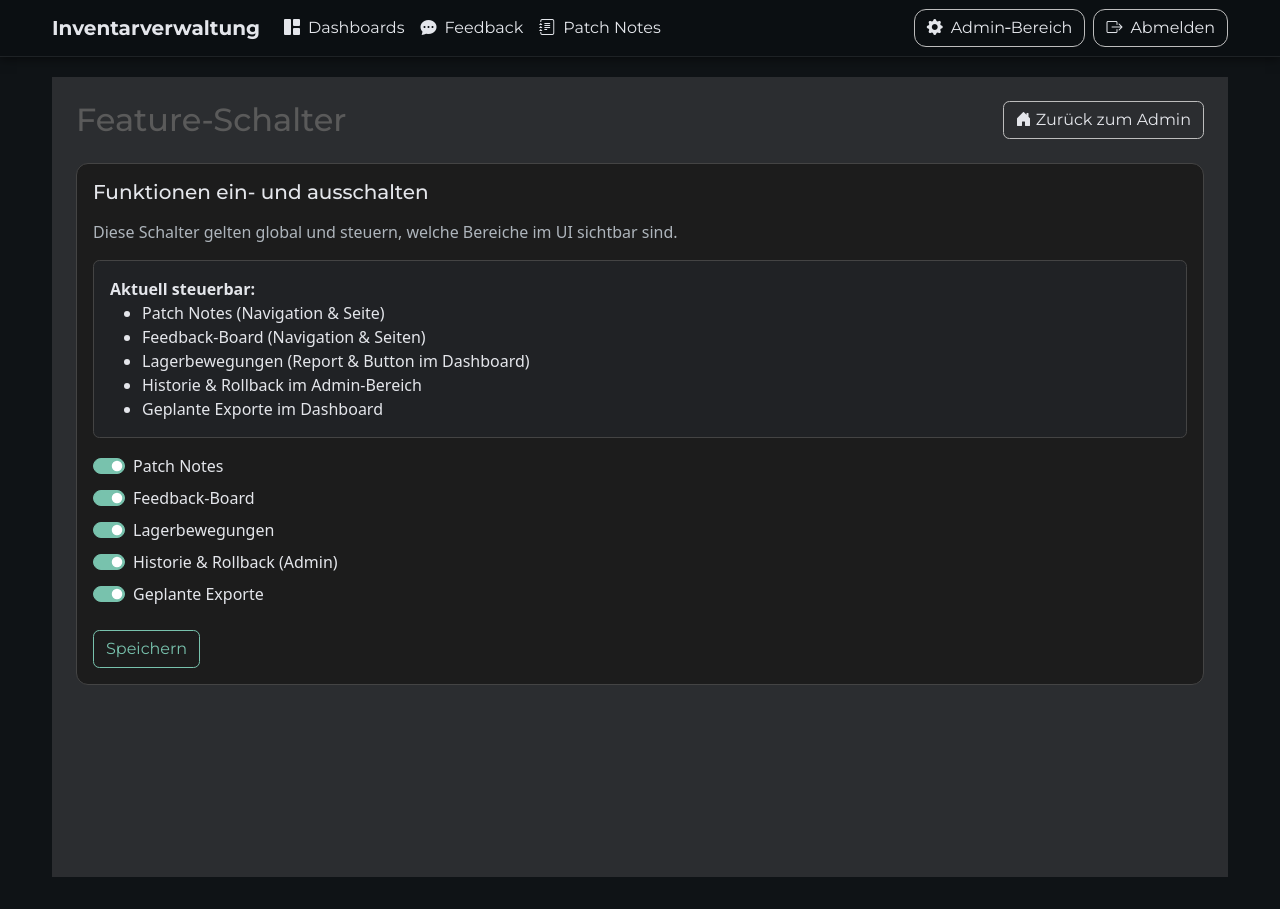
After one commit to 17Trust09/inventory_management, a Django app: page /manage/feature-toggles/ in a window 1280 px wide. The commit adds this page. Run offline with Django 4.2, Linux system fonts and the light colour scheme; the visitor is signed in with stand-in values (Sample User, id 1); data comes from the database, SQL or seed files in the repository.

Commit message:
Add superuser feature toggles

```diff
--- a/inventory/admin_urls.py
+++ b/inventory/admin_urls.py
@@ -41,6 +41,7 @@ from .admin_views import (
     # Global Settings
     GlobalSettingsListView,
     admin_globalsettings_edit,
+    admin_feature_toggles,
 
     # Storage Locations
     StorageLocationListView,
@@ -104,6 +105,7 @@ urlpatterns = [
     # Global Settings
     path('settings/', GlobalSettingsListView.as_view(), name='admin_global_settings'),
     path('settings/<int:pk>/edit/', admin_globalsettings_edit, name='admin_globalsettings_edit'),
+    path('feature-toggles/', admin_feature_toggles, name='admin_feature_toggles'),
 
     # Storage Locations
     path('storage-locations/', StorageLocationListView.as_view(), name='admin_storagelocations'),
--- a/inventory/admin_views.py
+++ b/inventory/admin_views.py
@@ -19,6 +19,7 @@ from barcode.writer import ImageWriter
 import qrcode
 import uuid
 
+from .feature_flags import get_feature_flags
 from .models import (
     InventoryItem,
     InventoryHistory,
@@ -41,9 +42,16 @@ from .forms import StorageLocationForm
 def _is_staff_or_super(user):
     return user.is_authenticated and (user.is_staff or user.is_superuser)
 
+def _is_superuser(user):
+    return user.is_authenticated and user.is_superuser
+
 def staff_required(view_func):
     """Decorator für FBVs: lässt nur is_staff/is_superuser rein."""
     return user_passes_test(_is_staff_or_super, login_url="login")(view_func)
+
+def superuser_required(view_func):
+    """Decorator für FBVs: lässt nur Superuser rein."""
+    return user_passes_test(_is_superuser, login_url="login")(view_func)
 
 class StaffRequiredMixin(LoginRequiredMixin, UserPassesTestMixin):
     """Mixin für CBVs: lässt nur is_staff/is_superuser rein."""
@@ -54,6 +62,18 @@ class StaffRequiredMixin(LoginRequiredMixin, UserPassesTestMixin):
         messages.error(self.request, "Kein Zugriff. Bitte als Admin anmelden.")
         return redirect("login")
 
+class SuperuserRequiredMixin(LoginRequiredMixin, UserPassesTestMixin):
+    """Mixin für CBVs: lässt nur Superuser rein."""
+    def test_func(self):
+        return _is_superuser(self.request.user)
+
+    def handle_no_permission(self):
+        messages.error(self.request, "Kein Zugriff. Bitte als Superuser anmelden.")
+        return redirect("login")
+
+
+def _feature_enabled(flag_name: str) -> bool:
+    return get_feature_flags().get(flag_name, True)
 
 # ---------------------------------------------------------------------
 # FORMS
@@ -119,6 +139,9 @@ def admin_tags_overview(request):
 # ---------------------------------------------------------------------
 @staff_required
 def admin_history_list(request):
+    if not _feature_enabled("show_admin_history"):
+        messages.error(request, "Historie & Rollback sind aktuell deaktiviert.")
+        return redirect("admin_dashboard")
     action = (request.GET.get("action") or "").strip()
     user_id = (request.GET.get("user") or "").strip()
     query = (request.GET.get("q") or "").strip()
@@ -149,6 +172,9 @@ def admin_history_list(request):
 
 @staff_required
 def admin_history_rollback(request, pk):
+    if not _feature_enabled("show_admin_history"):
+        messages.error(request, "Historie & Rollback sind aktuell deaktiviert.")
+        return redirect("admin_dashboard")
     if request.method != "post" and request.method != "POST":
         return HttpResponseBadRequest("Ungültige Methode.")
 
@@ -635,6 +661,49 @@ def admin_globalsettings_edit(request, pk):
     return render(request, 'inventory/admin_globalsettings_form.html', {'form': form})
 
 
+@superuser_required
+def admin_feature_toggles(request):
+    settings = GlobalSettings.objects.first()
+    if not settings:
+        settings = GlobalSettings.objects.create()
+
+    class FeatureToggleForm(forms.ModelForm):
+        class Meta:
+            model = GlobalSettings
+            fields = [
+                "show_patch_notes",
+                "show_feedback",
+                "show_movement_report",
+                "show_admin_history",
+                "show_scheduled_exports",
+            ]
+            widgets = {
+                "show_patch_notes": forms.CheckboxInput(attrs={"class": "form-check-input"}),
+                "show_feedback": forms.CheckboxInput(attrs={"class": "form-check-input"}),
+                "show_movement_report": forms.CheckboxInput(attrs={"class": "form-check-input"}),
+                "show_admin_history": forms.CheckboxInput(attrs={"class": "form-check-input"}),
+                "show_scheduled_exports": forms.CheckboxInput(attrs={"class": "form-check-input"}),
+            }
+            labels = {
+                "show_patch_notes": "Patch Notes",
+                "show_feedback": "Feedback-Board",
+                "show_movement_report": "Lagerbewegungen",
+                "show_admin_history": "Historie & Rollback (Admin)",
+                "show_scheduled_exports": "Geplante Exporte",
+            }
+
+    if request.method == "POST":
+        form = FeatureToggleForm(request.POST, instance=settings)
+        if form.is_valid():
+            form.save()
+            messages.success(request, "Feature-Schalter wurden gespeichert.")
+            return redirect("admin_feature_toggles")
+    else:
+        form = FeatureToggleForm(instance=settings)
+
+    return render(request, "inventory/admin_feature_toggles.html", {"form": form})
+
+
 # ---------------------------------------------------------------------
 # QR-Code Overview
 # ---------------------------------------------------------------------
--- a/inventory/context_processors.py
+++ b/inventory/context_processors.py
@@ -1,3 +1,4 @@
+from .feature_flags import get_feature_flags_namespace
 from .models import Overview
 
 def active_overviews(request):
@@ -6,3 +7,10 @@ def active_overviews(request):
     falls global benötigt (z. B. für eine Sidebar).
     """
     return {"active_overviews": Overview.objects.filter(is_active=True)}
+
+
+def global_features(request):
+    """
+    Liefert globale Feature-Schalter für Templates.
+    """
+    return {"global_features": get_feature_flags_namespace()}
--- /dev/null
+++ b/inventory/feature_flags.py
@@ -0,0 +1,34 @@
+from __future__ import annotations
+
+from types import SimpleNamespace
+
+from .models import GlobalSettings
+
+
+DEFAULT_FEATURE_FLAGS = {
+    "show_patch_notes": True,
+    "show_feedback": True,
+    "show_movement_report": True,
+    "show_admin_history": True,
+    "show_scheduled_exports": True,
+}
+
+
+def get_feature_flags() -> dict[str, bool]:
+    flags = DEFAULT_FEATURE_FLAGS.copy()
+    settings = GlobalSettings.objects.first()
+    if settings:
+        flags.update(
+            {
+                "show_patch_notes": settings.show_patch_notes,
+                "show_feedback": settings.show_feedback,
+                "show_movement_report": settings.show_movement_report,
+                "show_admin_history": settings.show_admin_history,
+                "show_scheduled_exports": settings.show_scheduled_exports,
+            }
+        )
+    return flags
+
+
+def get_feature_flags_namespace() -> SimpleNamespace:
+    return SimpleNamespace(**get_feature_flags())
--- a/inventory/models.py
+++ b/inventory/models.py
@@ -87,6 +87,26 @@ class GlobalSettings(models.Model):
         blank=True,
         default="",
         help_text="Remote/Tailscale Basis-URL für NFC-Links, z. B. https://host.tailnet-xyz.ts.net",
+    )
+    show_patch_notes = models.BooleanField(
+        default=True,
+        verbose_name="Patch Notes anzeigen",
+    )
+    show_feedback = models.BooleanField(
+        default=True,
+        verbose_name="Feedback-Board anzeigen",
+    )
+    show_movement_report = models.BooleanField(
+        default=True,
+        verbose_name="Lagerbewegungen anzeigen",
+    )
+    show_admin_history = models.BooleanField(
+        default=True,
+        verbose_name="Admin-Historie & Rollback anzeigen",
+    )
+    show_scheduled_exports = models.BooleanField(
+        default=True,
+        verbose_name="Geplante Exporte anzeigen",
     )
 
     def __str__(self):
--- /dev/null
+++ b/inventory/templates/inventory/admin_feature_toggles.html
@@ -0,0 +1,38 @@
+{% extends 'inventory/admin_base.html' %}
+
+{% block admin_title %}Feature-Schalter{% endblock %}
+
+{% block admin_content %}
+  <div class="card shadow-sm" style="background:var(--surface); border:1px solid var(--border); border-radius:.75rem;">
+    <div class="card-body">
+      <h5 class="mb-3">Funktionen ein- und ausschalten</h5>
+      <p class="text-muted mb-3">
+        Diese Schalter gelten global und steuern, welche Bereiche im UI sichtbar sind.
+      </p>
+      <div class="alert alert-secondary">
+        <strong>Aktuell steuerbar:</strong>
+        <ul class="mb-0">
+          <li>Patch Notes (Navigation &amp; Seite)</li>
+          <li>Feedback-Board (Navigation &amp; Seiten)</li>
+          <li>Lagerbewegungen (Report &amp; Button im Dashboard)</li>
+          <li>Historie &amp; Rollback im Admin-Bereich</li>
+          <li>Geplante Exporte im Dashboard</li>
+        </ul>
+      </div>
+
+      <form method="post" class="mt-3">
+        {% csrf_token %}
+        {% for field in form %}
+          <div class="form-check form-switch mb-2">
+            {{ field }}
+            <label class="form-check-label" for="{{ field.id_for_label }}">
+              {{ field.label }}
+            </label>
+          </div>
+        {% endfor %}
+
+        <button class="btn btn-outline-primary mt-3">Speichern</button>
+      </form>
+    </div>
+  </div>
+{% endblock %}
--- a/inventory/templates/inventory/base.html
+++ b/inventory/templates/inventory/base.html
@@ -88,17 +88,21 @@
                 <i class="bi bi-grid-1x2-fill me-2"></i> Dashboards
               </a>
             </li>
+            {% if global_features.show_feedback %}
               <li class="nav-item">
                 <a class="nav-link d-flex align-items-center" href="{% url 'feedback-list' %}">
                   <i class="bi bi-chat-dots-fill me-2"></i> Feedback
                 </a>
               </li>
             {% endif %}
+          {% endif %}
+          {% if global_features.show_patch_notes %}
             <li class="nav-item">
               <a class="nav-link d-flex align-items-center" href="{% url 'patch-notes' %}">
                 <i class="bi bi-journal-text me-2"></i> Patch Notes
               </a>
             </li>
+          {% endif %}
         </ul>
 
         <!-- Rechte Seite -->
--- a/inventory/templates/inventory/movement_report.html
+++ b/inventory/templates/inventory/movement_report.html
@@ -79,6 +79,9 @@
       <div class="card h-100" style="background:var(--surface); border:1px solid var(--border); color:var(--text);">
         <div class="card-body">
           <div class="fw-semibold mb-2">Hotspots (Lagerorte)</div>
+          <div class="text-muted small mb-2">
+            Hotspots ergeben sich aus den Lagerorten mit den meisten Bewegungen im gewählten Zeitraum.
+          </div>
           {% if top_locations %}
             <ol class="mb-0">
               {% for entry in top_locations %}
--- a/inventory/templates/inventory/scheduled_exports.html
+++ b/inventory/templates/inventory/scheduled_exports.html
@@ -25,6 +25,10 @@
           <div class="col-md-4">
             <label class="form-label">Frequenz</label>
             {{ form.frequency }}
+            <div class="text-muted small mt-1">
+              Ausführung zur Uhrzeit der Erstellung: täglich = jeden Tag, wöchentlich = gleicher Wochentag,
+              monatlich = gleicher Kalendertag.
+            </div>
           </div>
         </div>
 
--- a/inventory_management/settings.py
+++ b/inventory_management/settings.py
@@ -90,6 +90,7 @@ TEMPLATES = [
                 'django.template.context_processors.media',
                 # NEU: aktive Overviews global verfügbar (für Navbar/Sidebar)
                 'inventory.context_processors.active_overviews',
+                'inventory.context_processors.global_features',
             ],
         },
     },
```
Also changed, not shown: inventory/templates/inventory/admin_dashboard.html (+11 -0 lines), inventory/templates/inventory/overview_dashboard.html (+6 -4 lines), inventory/views.py (+54 -1 lines), inventory/migrations/0046_add_feature_flags.py (added). Lines whose indentation alone changed are shown as unchanged.
